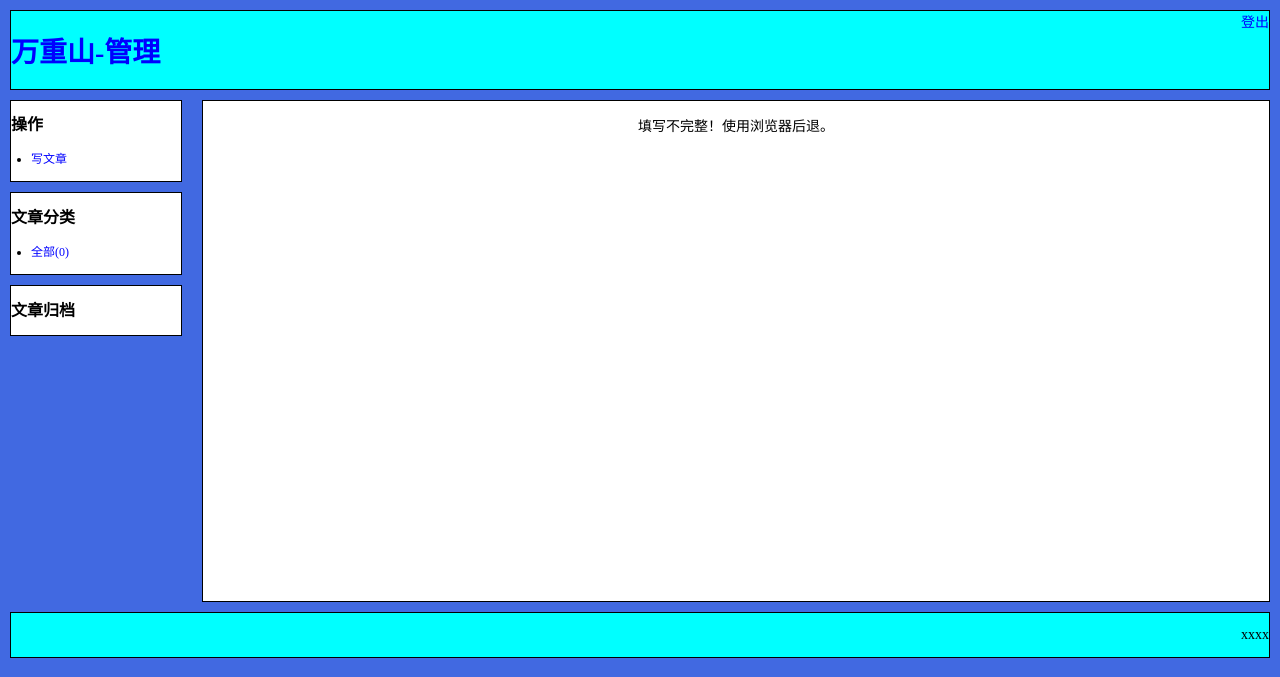
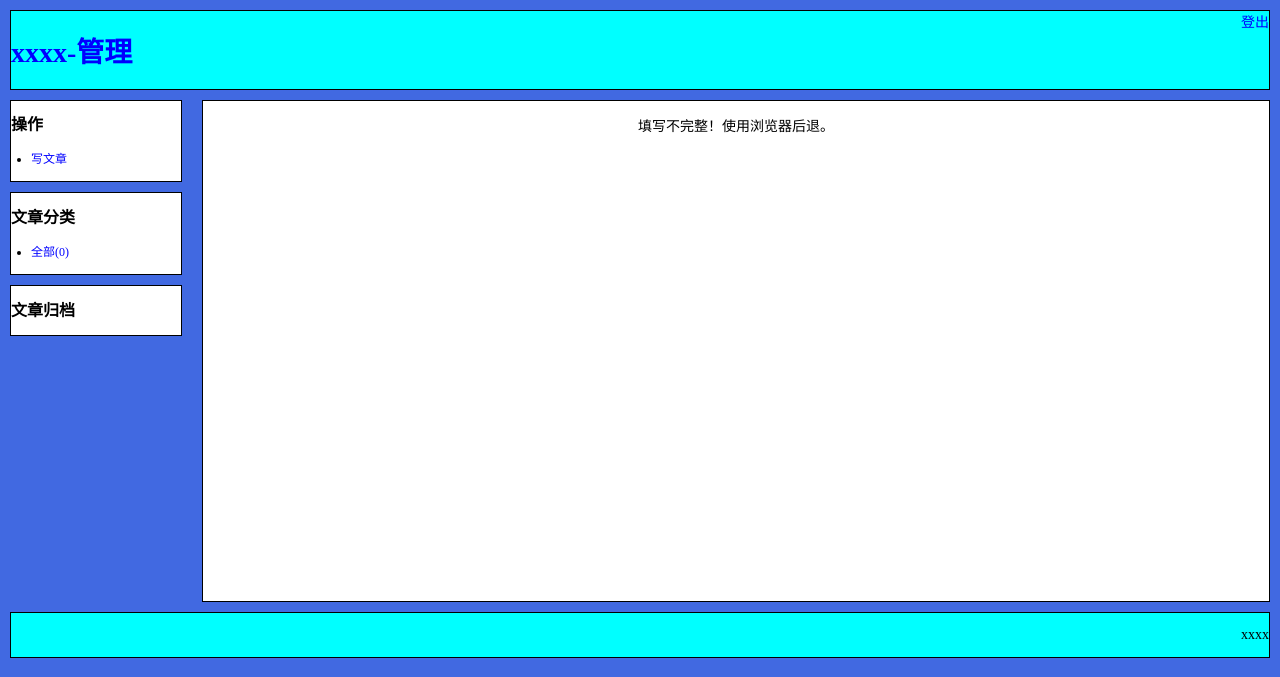
Before and after one commit to cddwx/crudeblog, a PHP site: page /admin/add.php?class=1 in a window 1280 px wide. Shown: the top 677 px of the page. Run offline with PHP 8.4, Linux system fonts and the light colour scheme; the visitor is signed in with stand-in values (Sample User, id 1); data that the repository does not hold is empty.

Commit message:
Update header_admin.php

```diff
--- a/include/header_admin.php
+++ b/include/header_admin.php
@@ -1,7 +1,7 @@
 <!--头部开始-->
 <div id='header' class='container_div'>
     <div id='header_content' class='normal_div'>
-        <h1 id='title'><a href="index.php">万重山-管理</a></h1>
+        <h1 id='title'><a href="index.php">xxxx-管理</a></h1>
         <div id='log'>
             <a href='logout.php'>登出</a>
         </div>
```
